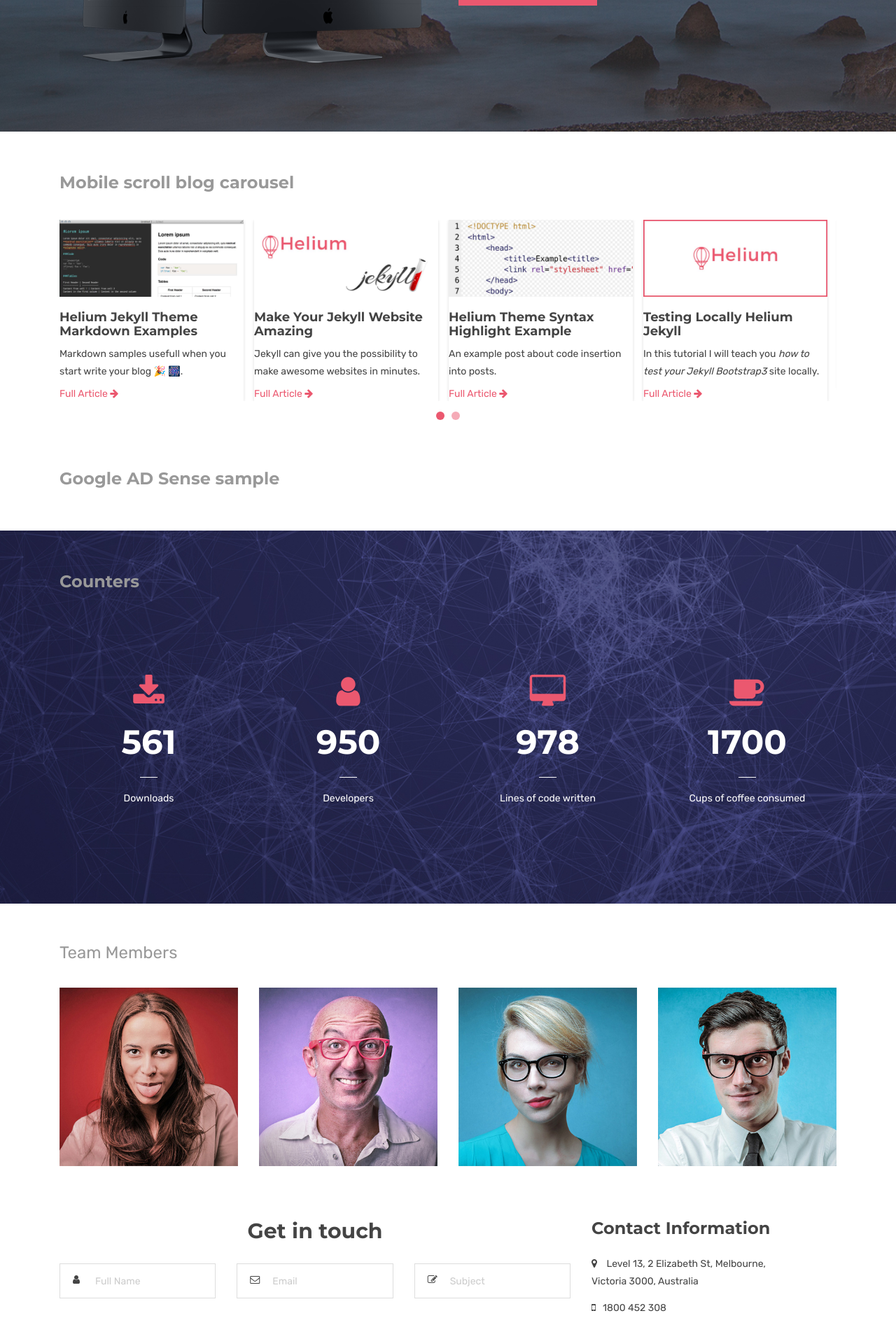
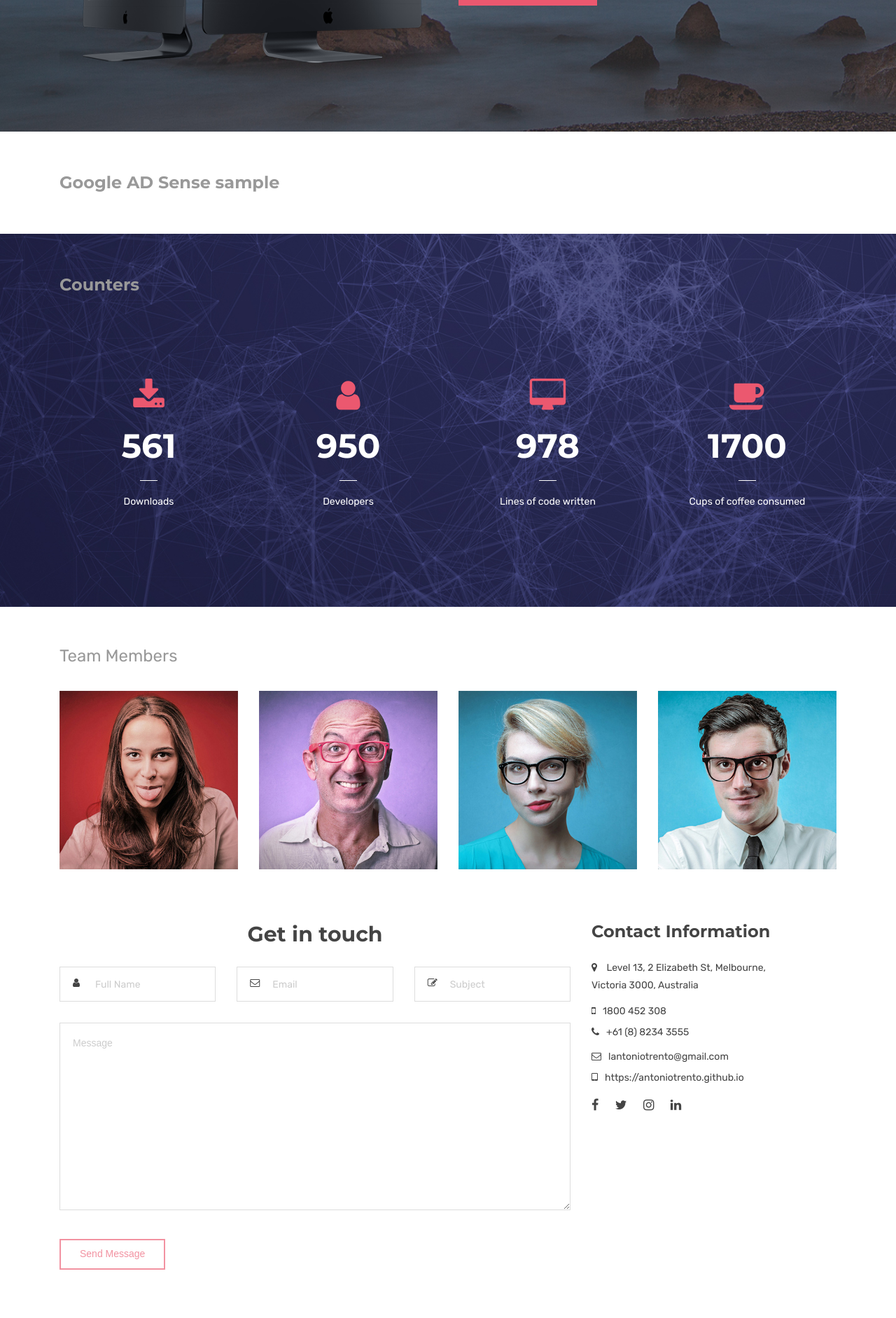
Before and after one commit to covidvoices/covidvoices.github.io, a Jekyll site: the page built from index.html, in a window 1280 px wide. Shown: the part 1865-3748 px from the top of the page at 70% size. Built offline with Jekyll 4.4.1, drawn with Linux system fonts in a browser that asks for light colours.

Commit message:
var1 and var2, files processed

```diff
--- a/index.html
+++ b/index.html
@@ -183,29 +183,6 @@ canonical: https://heliumjk.github.io
         </div>
       </div>
 	<!-- END HEADER -->
-            <div class="mb-60"></div>
-
-      <div class="container">
-        <h4 class="sub-title space-left">Mobile scroll blog carousel</h4>
-      </div>
-
-      <!-- posts carousel -->
-      <section id="blog">
-        <div class="container">
-          <div id="posts-carousel" class="owl-carousel">
-           {% for post in site.posts %}
-            <div class="blog-block blog block carousel-post">
-             {% if post.img %}
-              <img src="{{ BASE_PATH }}/assets/images/{{ post.img }}" alt="">
-             {% endif %}
-              <h5>{{ post.title }}</h5>
-              <p>{{ post.excerpt }}</p>
-              <a href="{{ BASE_PATH }}{{ post.url }}">Full Article <i class="fa fa-arrow-right" aria-hidden="true"></i></a>
-            </div>
-           {% endfor %}
-          </div>
-        </div>
-      </section>
 
       <div class="mb-60"></div>
       <div class="container">
```
